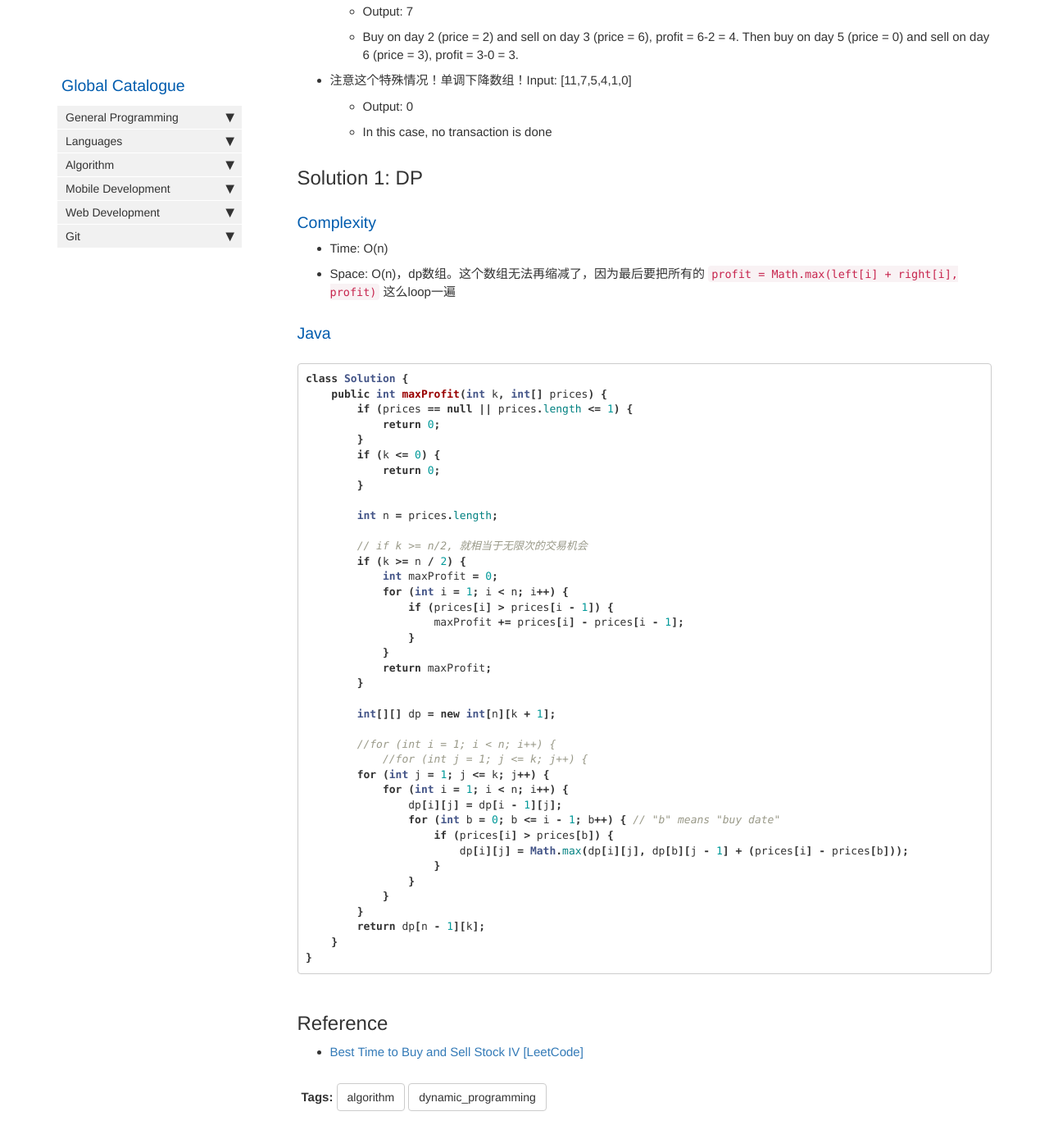
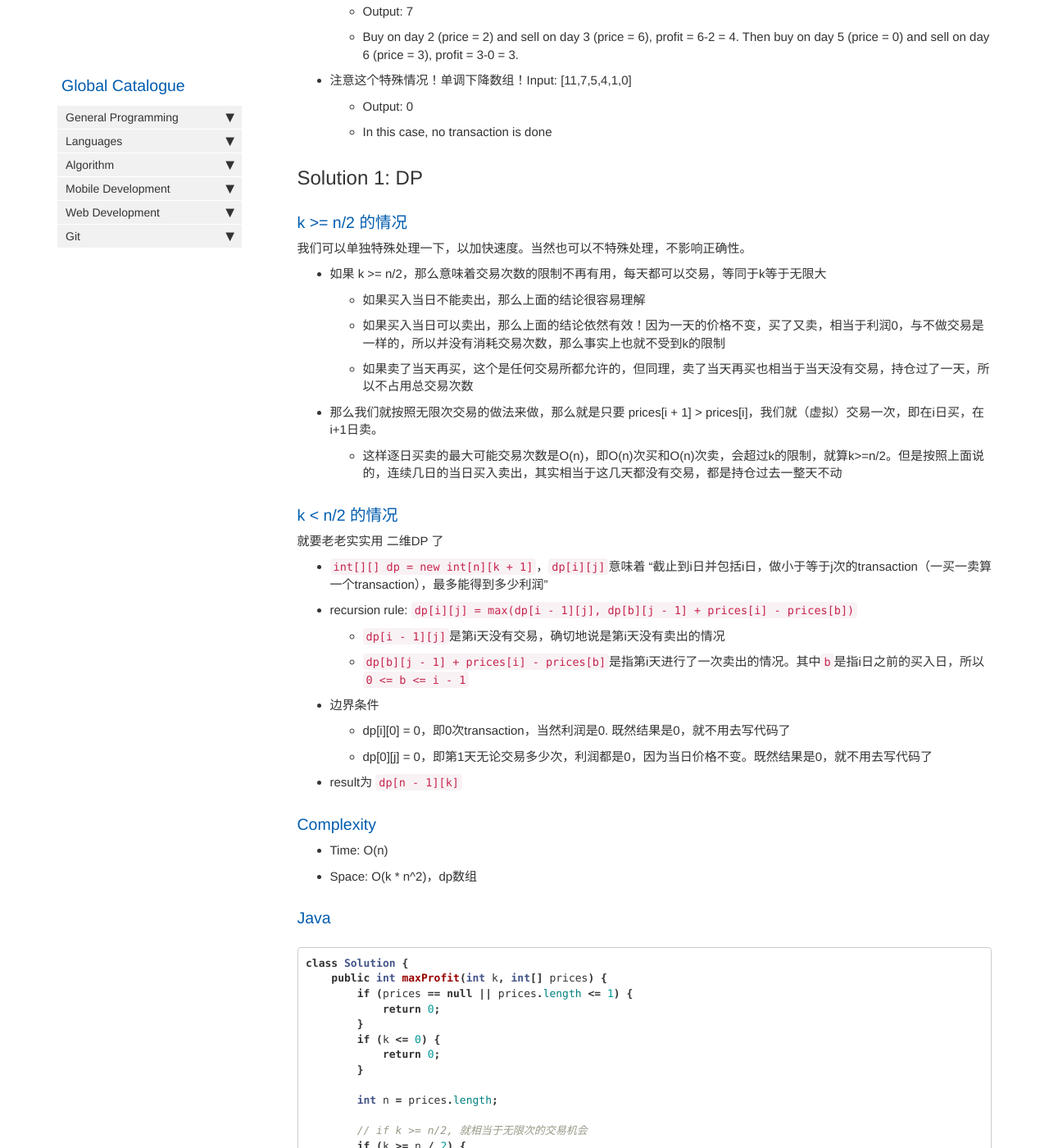
Before and after one commit to HungryOrc/hungryorc.github.io, a Jekyll site: the page built from pages/algorithm/algorithm_best_time_to_buy_and_sell_stock_iv_k_times.md, in a window 1280 px wide and 1400 px high, scrolled down 502 px. Shown: the whole window at 82% size. Built offline with Jekyll 4.4.1, drawn with Linux system fonts in a browser that asks for light colours; nearby versions of some CDN libraries; comment, search, counter and statistics services are not loaded; some of the changed text lies outside the part shown.

Commit message:
Update algorithm_best_time_to_buy_and_sell_stock_iv_k_times.md

````diff
--- a/pages/algorithm/algorithm_best_time_to_buy_and_sell_stock_iv_k_times.md
+++ b/pages/algorithm/algorithm_best_time_to_buy_and_sell_stock_iv_k_times.md
@@ -28,11 +28,29 @@ You may not engage in multiple transactions at the same time (ie, you must sell
   * In this case, no transaction is done
 
 ## Solution 1: DP
+### k >= n/2 的情况
+我们可以单独特殊处理一下，以加快速度。当然也可以不特殊处理，不影响正确性。
+* 如果 k >= n/2，那么意味着交易次数的限制不再有用，每天都可以交易，等同于k等于无限大
+  * 如果买入当日不能卖出，那么上面的结论很容易理解
+  * 如果买入当日可以卖出，那么上面的结论依然有效！因为一天的价格不变，买了又卖，相当于利润0，与不做交易是一样的，所以并没有消耗交易次数，那么事实上也就不受到k的限制
+  * 如果卖了当天再买，这个是任何交易所都允许的，但同理，卖了当天再买也相当于当天没有交易，持仓过了一天，所以不占用总交易次数
+* 那么我们就按照无限次交易的做法来做，那么就是只要 prices[i + 1] > prices[i]，我们就（虚拟）交易一次，即在i日买，在i+1日卖。
+  * 这样逐日买卖的最大可能交易次数是O(n)，即O(n)次买和O(n)次卖，会超过k的限制，就算k>=n/2。但是按照上面说的，连续几日的当日买入卖出，其实相当于这几天都没有交易，都是持仓过去一整天不动
 
+### k < n/2 的情况
+就要老老实实用 二维DP 了
+* `int[][] dp = new int[n][k + 1]`，`dp[i][j]`意味着 “截止到i日并包括i日，做小于等于j次的transaction（一买一卖算一个transaction），最多能得到多少利润”
+* recursion rule: `dp[i][j] = max(dp[i - 1][j], dp[b][j - 1] + prices[i] - prices[b])`
+  * `dp[i - 1][j]`是第i天没有交易，确切地说是第i天没有卖出的情况
+  * `dp[b][j - 1] + prices[i] - prices[b]`是指第i天进行了一次卖出的情况。其中`b`是指i日之前的买入日，所以`0 <= b <= i - 1`
+* 边界条件
+  * dp[i][0] = 0，即0次transaction，当然利润是0. 既然结果是0，就不用去写代码了
+  * dp[0][j] = 0，即第1天无论交易多少次，利润都是0，因为当日价格不变。既然结果是0，就不用去写代码了
+* result为 `dp[n - 1][k]`
 
 ### Complexity
 * Time: O(n)
-* Space: O(n)，dp数组。这个数组无法再缩减了，因为最后要把所有的 `profit = Math.max(left[i] + right[i], profit)` 这么loop一遍
+* Space: O(k * n^2)，dp数组
 
 ### Java
 ```java
@@ -60,10 +78,9 @@ class Solution {
 
         int[][] dp = new int[n][k + 1];
 
-        //for (int i = 1; i < n; i++) {
-            //for (int j = 1; j <= k; j++) {
-        for (int j = 1; j <= k; j++) {
-            for (int i = 1; i < n; i++) {
+        // 这里先loop日期，或者先loop交易次数，都是ok的
+        for (int i = 1; i < n; i++) {
+            for (int j = 1; j <= k; j++) {
                 dp[i][j] = dp[i - 1][j];
                 for (int b = 0; b <= i - 1; b++) { // "b" means "buy date"
                     if (prices[i] > prices[b]) {
````
